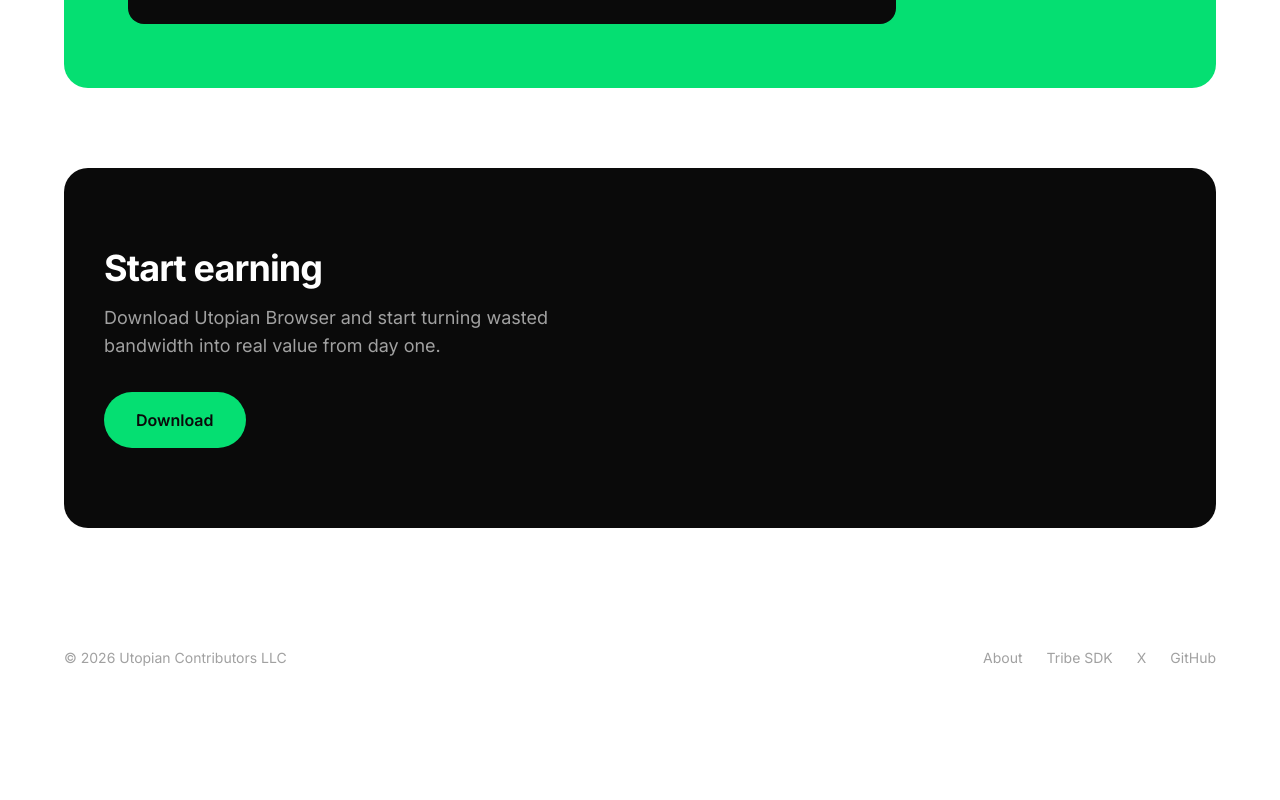
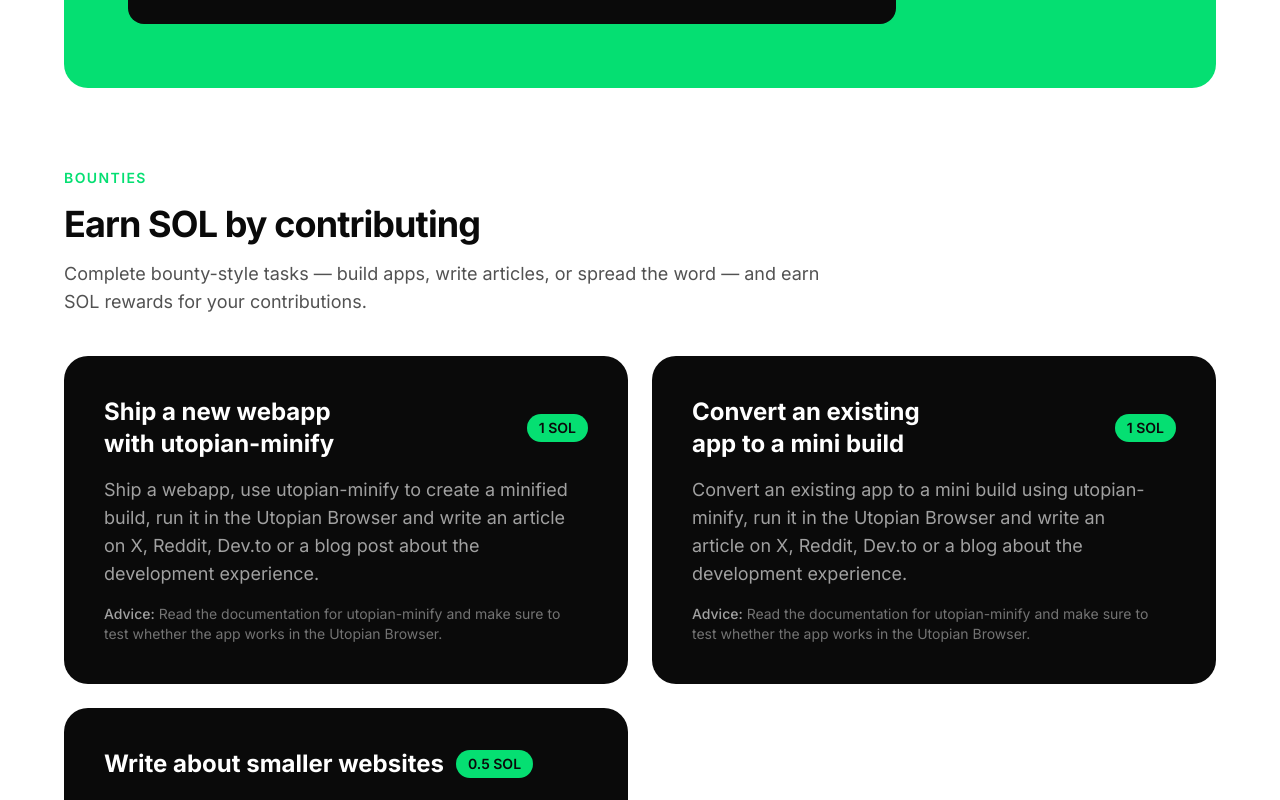
Before and after one commit to Utopian-Contributors/utopian-browser-website, a React (Vite) app: page /rewards in a window 1280 px wide. Shown: the part 1680-2480 px from the top of the page. Before the commit the page ends 2388 px from the top, so only its background shows below. Built offline with nearby package versions, Linux system fonts and the light colour scheme; what @tribecloud/sdk would draw is missing.

Commit message:
feat: add bounties section to rewards page

```diff
--- a/src/components/RewardsPage.tsx
+++ b/src/components/RewardsPage.tsx
@@ -1,4 +1,5 @@
 import { Link } from "react-router-dom";
+import { bountyPrograms } from "../bountyPrograms";
 import { useTitle } from "../useTitle";
 import Footer from "./Footer";
 import Navigation from "./Navigation";
@@ -112,6 +113,55 @@
         </div>
       </section>
 
+      {/* Bounty programs */}
+      <section className="px-6 py-10">
+        <div className="max-w-6xl mx-auto">
+          <p className="text-sm font-semibold text-green-400 uppercase tracking-widest mb-4">
+            Bounties
+          </p>
+          <h2 className="text-3xl md:text-4xl font-bold text-neutral-950 mb-4 tracking-tight text-balance">
+            Earn SOL by contributing
+          </h2>
+          <p className="text-lg text-neutral-600 max-w-3xl mb-10 text-pretty">
+            Complete bounty-style tasks — build apps, write articles, or spread
+            the word — and earn SOL rewards for your contributions.
+          </p>
+
+          <div className="grid md:grid-cols-2 gap-6 mb-8">
+            {bountyPrograms.map((program) => (
+              <Link
+                key={program.id}
+                to={`/bounty-programs?program=${program.id}#submit`}
+                className="bg-neutral-950 text-white rounded-3xl p-8 md:p-10 flex flex-col hover:bg-neutral-900 transition-colors"
+              >
+                <div className="flex items-center gap-3 mb-4">
+                  <h3 className="text-xl md:text-2xl font-bold text-balance">
+                    {program.title}
+                  </h3>
+                  <span className="shrink-0 bg-green-400 text-neutral-950 text-sm font-semibold px-3 py-1 rounded-full">
+                    {program.reward}
+                  </span>
+                </div>
+                <p className="text-neutral-400 text-pretty text-lg mb-4">
+                  {program.description}
+                </p>
+                <p className="text-neutral-500 text-sm">
+                  <span className="text-neutral-400 font-medium">Advice:</span>{" "}
+                  {program.advice}
+                </p>
+              </Link>
+            ))}
+          </div>
+
+          <Link
+            to="/bounty-programs"
+            className="inline-block bg-neutral-950 text-white font-semibold text-base px-8 py-4 rounded-full hover:bg-neutral-800 transition-colors"
+          >
+            Submit your work
+          </Link>
+        </div>
+      </section>
+
       {/* CTA */}
       <section className="px-6 py-10 pb-20">
         <div className="max-w-6xl mx-auto bg-neutral-950 rounded-3xl py-16 md:py-20 px-8 md:px-10 flex flex-col min-h-[320px]">
```
